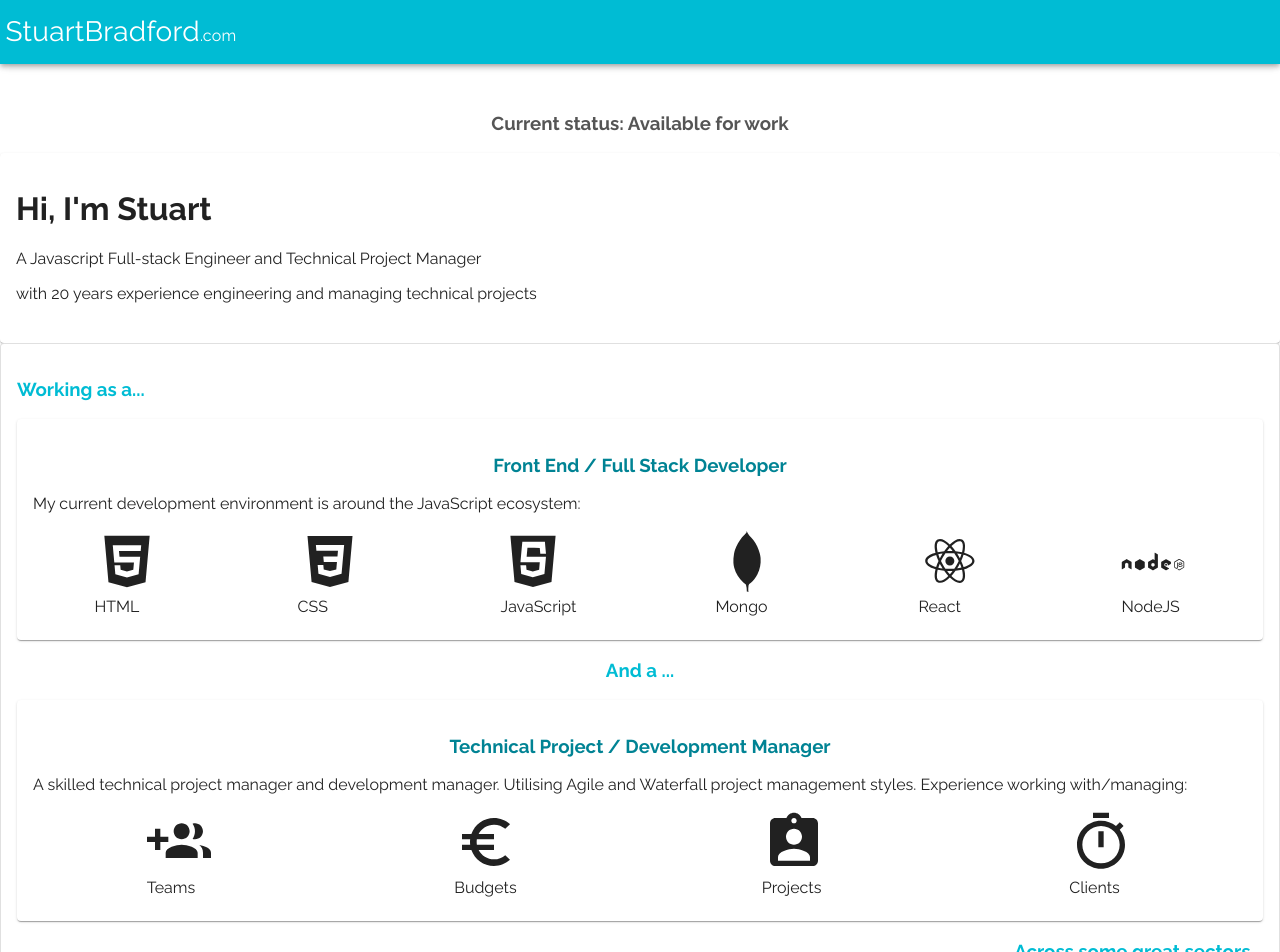
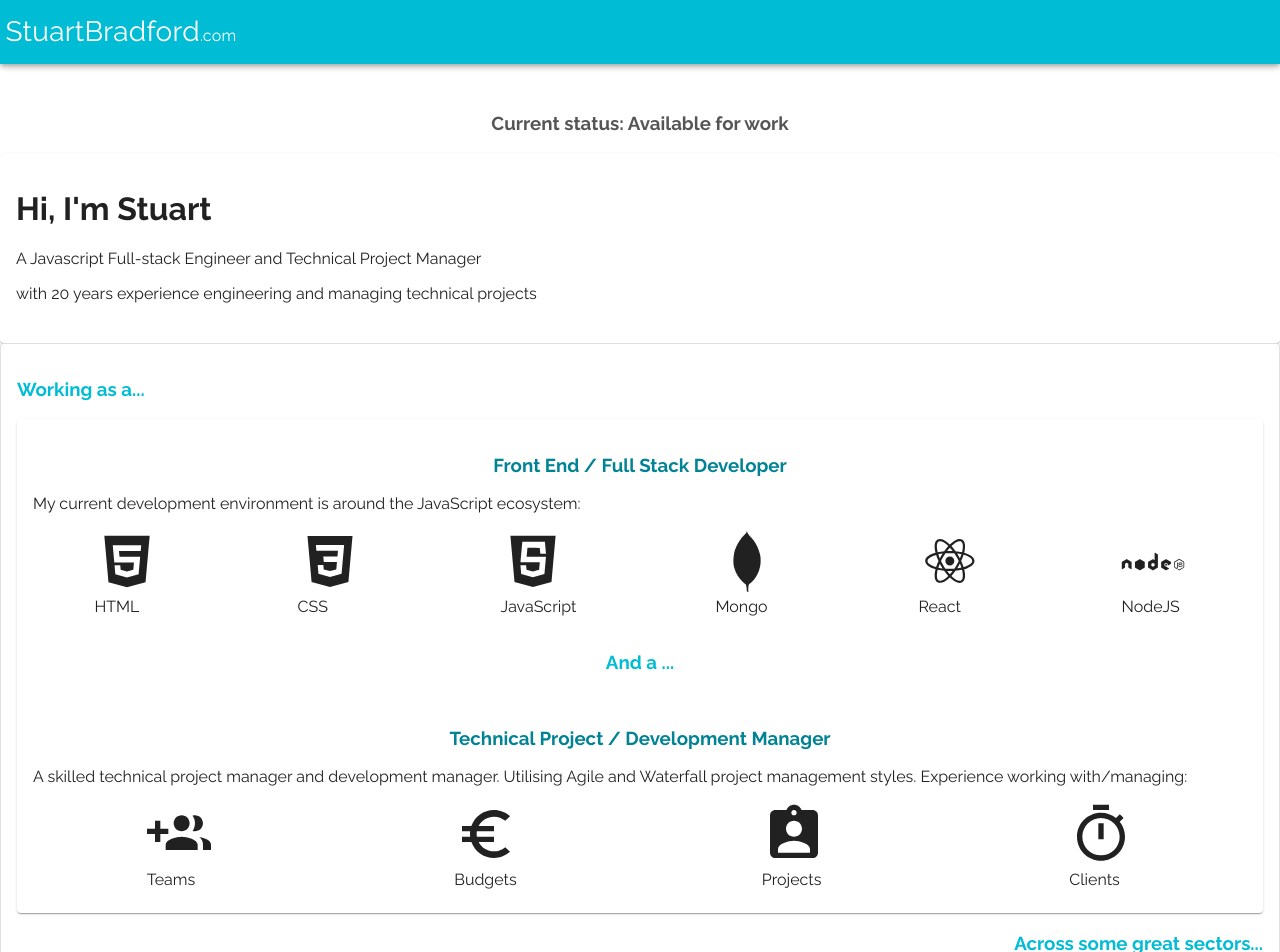
Before and after one commit to 789ni812/my-portfolio, a React (Create React App) app: page / in a window 1280 px wide. Shown: the top 952 px of the page. Built offline with nearby package versions, Linux system fonts and the light colour scheme.

Commit message:
refactored and merged fed and tpm roles together

```diff
--- a/src/components/ContentIntroduction/ContentIntroduction.js
+++ b/src/components/ContentIntroduction/ContentIntroduction.js
@@ -130,13 +130,11 @@ const ContentIntroduction = (theme) => {
                 </Grid>
               </Grid>
             </CardContent>
-          </Card>
 
-          <h3 className={classes.titleLight} align="center">
-            And a <span>...</span>
-          </h3>
+            <h3 className={classes.titleLight} align="center">
+              And a <span>...</span>
+            </h3>
 
-          <Card className={classes.rootCard} variant="elevation">
             <CardContent>
               <h3 className={classes.titles} align="center">
                 Technical Project / Development Manager
```
